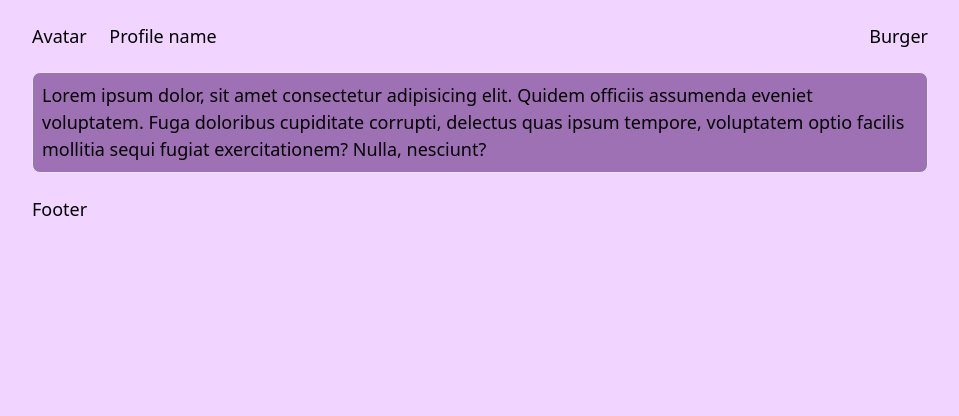
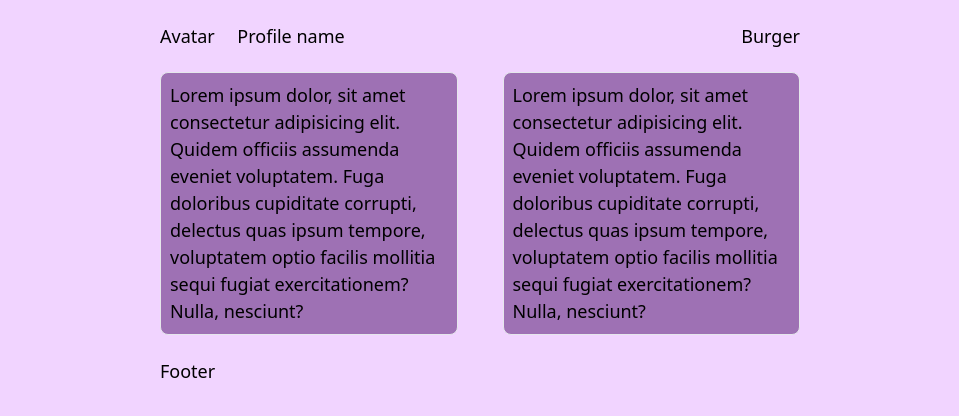
Before and after one commit to Ziviy/nextjs-ecommerce, a Next.js app: page / in a window 1280 px wide. Shown: the top 416 px of the page, without its empty margins (160-1119 px from the left). Built offline with nearby package versions, Linux system fonts and the light colour scheme.

Commit message:
some small changes

```diff
--- a/app/globals.css
+++ b/app/globals.css
@@ -29,8 +29,8 @@ body {
 
 :root {
   margin-top: 0px;
-  margin-left: 15%;
-  margin-right: 15%;
+  margin-left: 25%;
+  margin-right: 25%;
   background-color: #f1d4ff;
   font-size: large;
 }
--- a/app/page.tsx
+++ b/app/page.tsx
@@ -5,9 +5,15 @@ import Layout from './layout'
 export default function Home() {
   return (
     <>
-      <div className='posts w-100 rounded-[8px] bg-mainColor border p-2'>
+    <div className='flex justify-center gap-10 w-full'>
+    <div className='posts w-100 rounded-[8px] bg-mainColor border p-2 w-2/4'>
         Lorem ipsum dolor, sit amet consectetur adipisicing elit. Quidem officiis assumenda eveniet voluptatem. Fuga doloribus cupiditate corrupti, delectus quas ipsum tempore, voluptatem optio facilis mollitia sequi fugiat exercitationem? Nulla, nesciunt?
       </div>
+      <div className='posts w-100 rounded-[8px] bg-mainColor border p-2 w-2/4'>
+        Lorem ipsum dolor, sit amet consectetur adipisicing elit. Quidem officiis assumenda eveniet voluptatem. Fuga doloribus cupiditate corrupti, delectus quas ipsum tempore, voluptatem optio facilis mollitia sequi fugiat exercitationem? Nulla, nesciunt?
+      </div>
+    </div>
+
     </>
   )
 }
```
